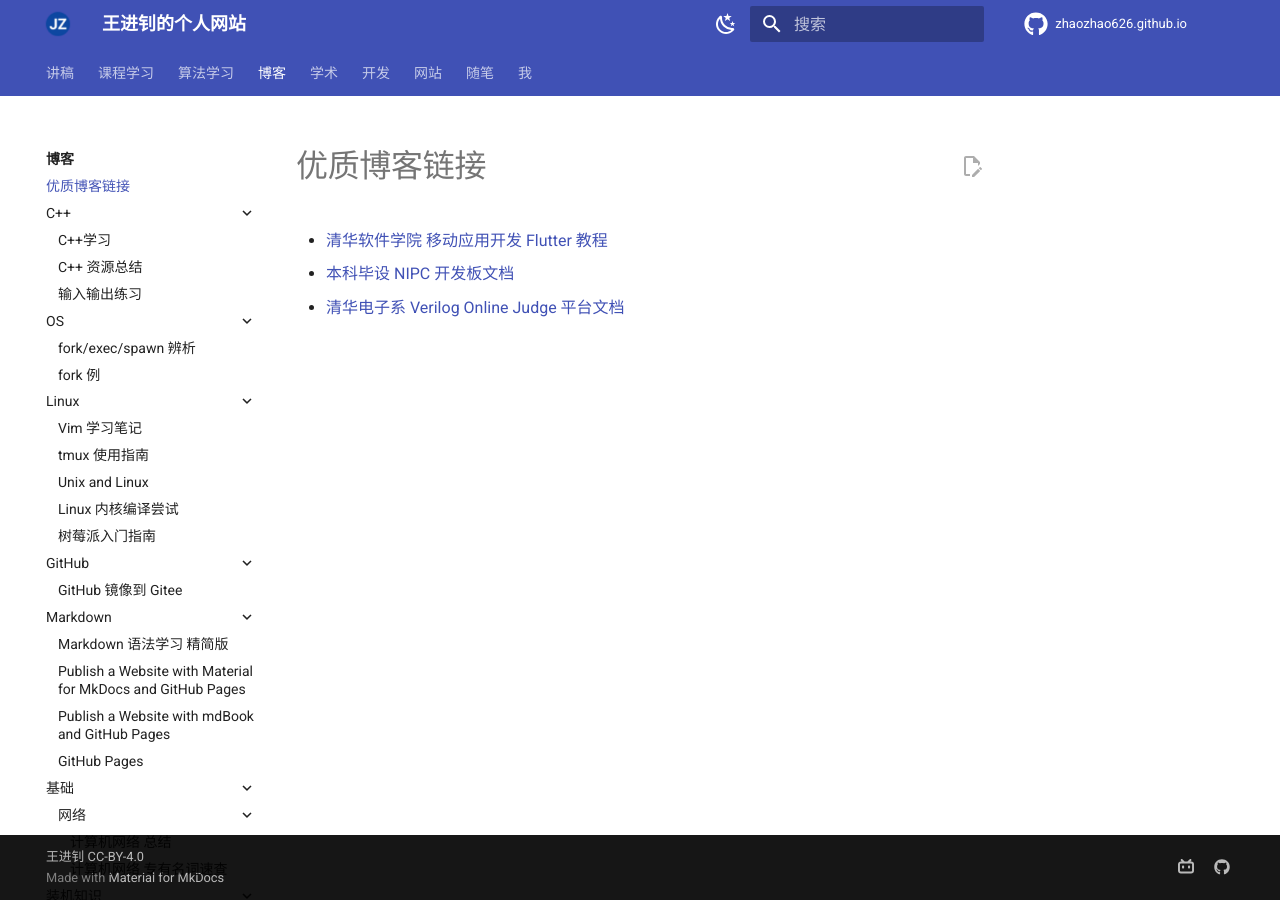
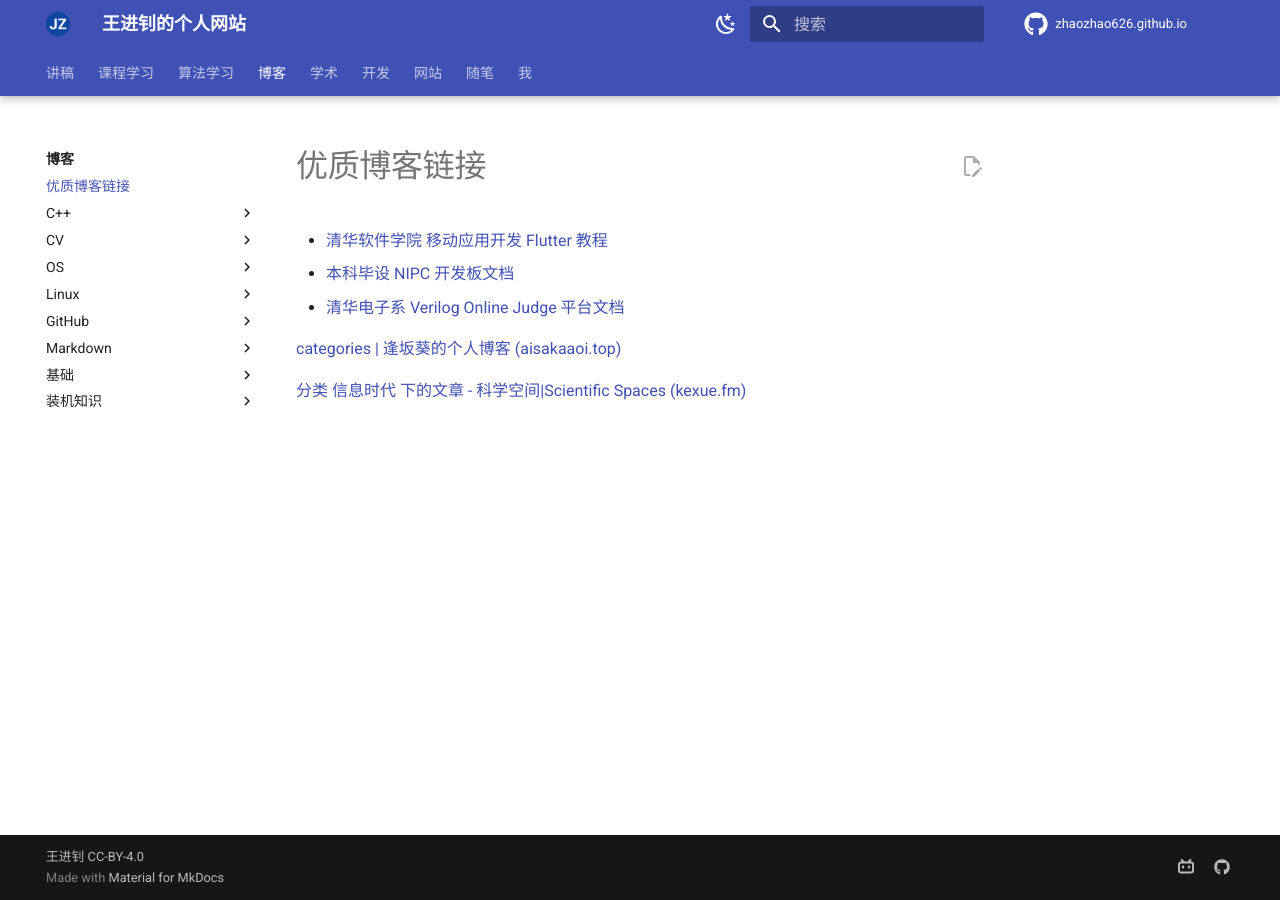
Before and after one commit to zhaozhao626/zhaozhao626.github.io, an MkDocs documentation site: the page built from docs/BLOG/others.md, in a window 1280 px wide. Built offline with MkDocs 1.6.1 and Material for MkDocs 9.7.7, drawn with Linux system fonts in a browser that asks for light colours; comment, search, counter and statistics services are not loaded.

Commit message:
#	modified:   docs/BLOG/others.md #	modified:   mkdocs.yml

```diff
--- a/docs/BLOG/others.md
+++ b/docs/BLOG/others.md
@@ -3,3 +3,13 @@
 - [清华软件学院 移动应用开发 Flutter 教程](https://thu-mobile-dev.github.io/book/)
 - [本科毕设 NIPC 开发板文档](https://nipc-project.github.io/Book/)
 - [清华电子系 Verilog Online Judge 平台文档](https://eevoj.github.io/book/)
+
+
+
+
+
+[categories | 逢坂葵的个人博客 (aisakaaoi.top)](https://aisakaaoi.top/categories/)
+
+
+
+[分类 信息时代 下的文章 - 科学空间|Scientific Spaces (kexue.fm)](https://kexue.fm/category/Big-Data)
--- a/mkdocs.yml
+++ b/mkdocs.yml
@@ -26,6 +26,9 @@
       - BLOG/C++/C++学习.md
       - BLOG/C++/C++资源总结.md
       - BLOG/C++/输入输出练习.md
+    - CV:
+      - BLOG/CV/多模态的大一统之路.md
+    # - NLP:
     - OS:
       - BLOG/OS/fork-exec-spawn.md
       - BLOG/OS/fork-example.md
@@ -100,9 +103,12 @@
         name: 切换至日间模式
   features:
     - navigation.tabs # 使用Tab来进行分类
+    - navigation.tabs.sticky
     - navigation.top # 返回顶部的按钮 在上滑时出现
     - navigation.indexes # Tab会有一个index.md 而不是在打开Tab时打开第一篇文章
-    - navigation.expand # 打开Tab时左侧目录全部展开
+    # - navigation.expand # 打开Tab时左侧目录全部展开
+    # - navigation.sections
+
     - search.suggest # 搜索输入一些字母时推荐补全整个单词
     - search.highlight # 搜索出的文章关键词加入高亮
     - content.code.copy # 可以通过按钮复制代码
```
Also changed, not shown: docs/BLOG/CV/多模态的大一统之路.md (added, +1 -0 lines).
